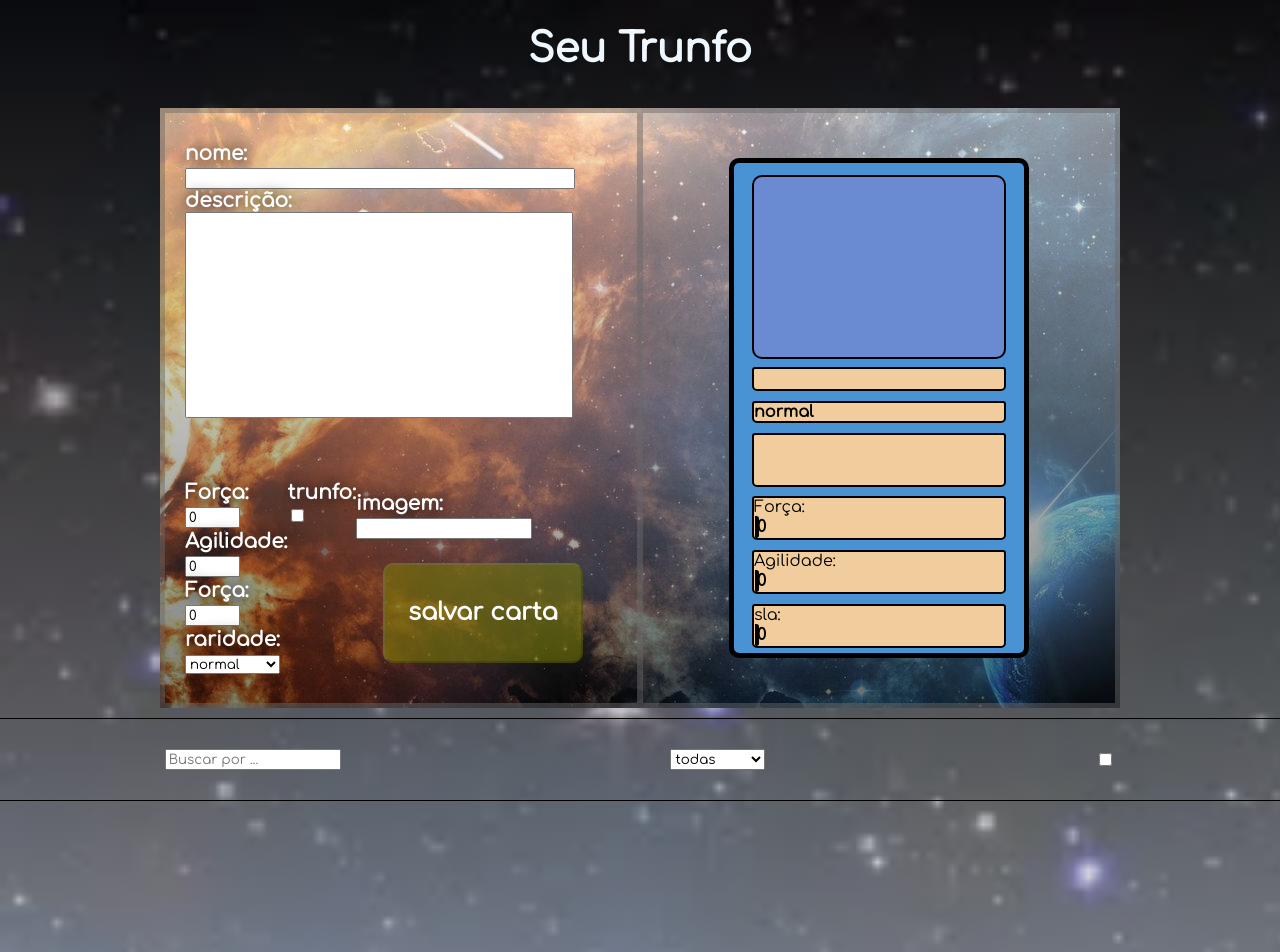
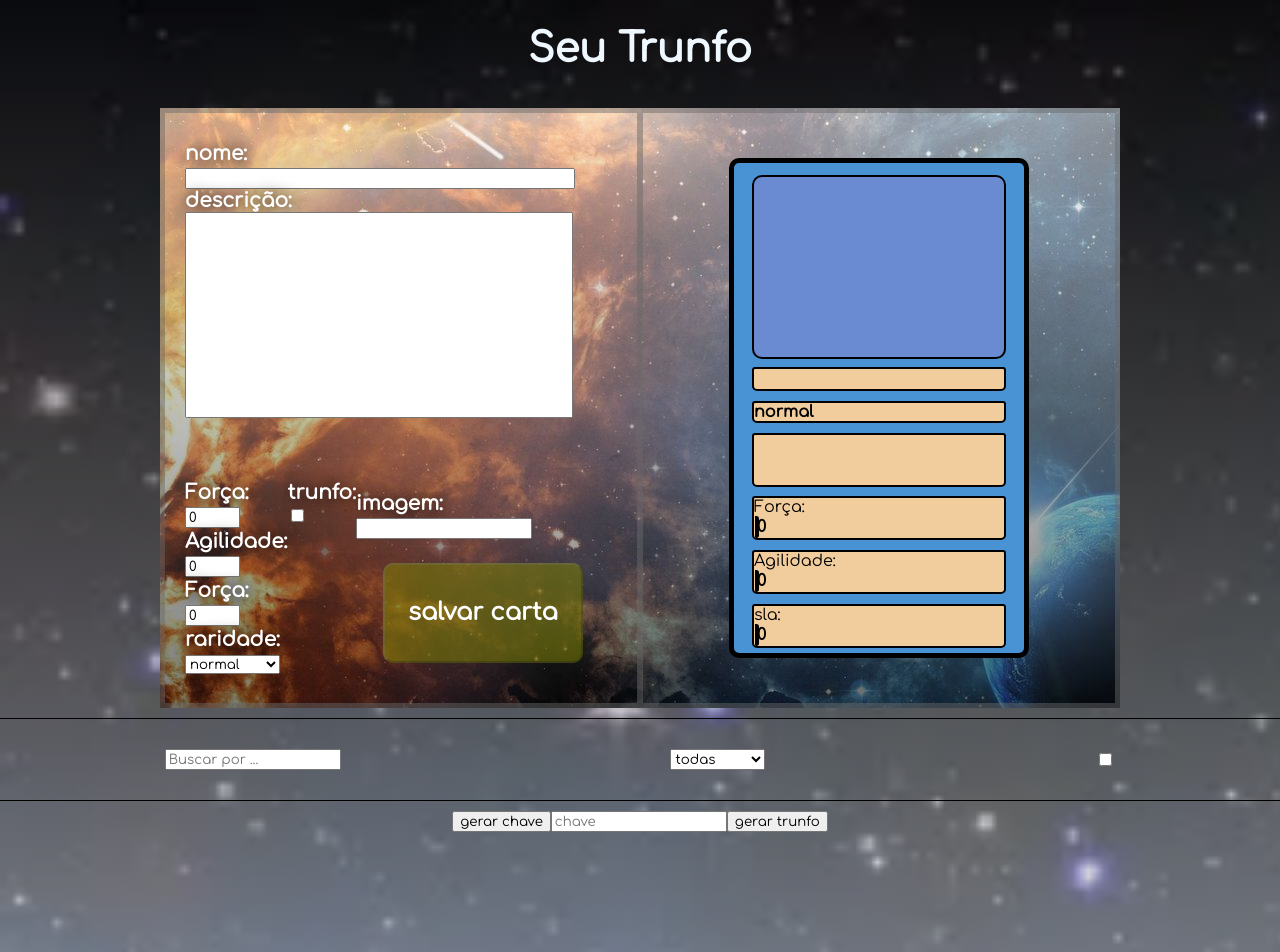
Before and after one commit to luisArthurRodriguesDaSilva/react-trunfo, a React (Create React App) app: page / in a window 1280 px wide. Shown: the top 952 px of the page. Built offline with nearby package versions, Linux system fonts and the light colour scheme.

Commit message:
save trunfo with keys

```diff
--- a/src/App.js
+++ b/src/App.js
@@ -23,6 +23,7 @@ class App extends React.Component {
       buscado: '',
       rareBuscada: 'todas',
       trunfoFilterMode: false,
+      key:'',
     };
   }
 
@@ -53,6 +54,25 @@ class App extends React.Component {
       const stringfado = JSON.stringify(this.state.savedCards);
     localStorage.setItem('save_cards',stringfado)
   });
+  }
+
+  generateKey = () => {
+    const {savedCards} = this.state;
+    const stringfado = JSON.stringify(savedCards);
+    this.setState({
+      key: stringfado,
+    });
+  }
+
+  generateTrunfo = () => {
+    const { key } = this.state;
+    this.setState((ps) => ({
+      savedCards : JSON.parse(ps.key),
+      key: ''
+    }),()=> {
+      const stringfado = JSON.stringify(this.state.savedCards);
+      localStorage.setItem('save_cards',stringfado)
+    });
   }
 
   haveTrunfo = (savedCards) => (
@@ -186,6 +206,7 @@ class App extends React.Component {
       buscado,
       rareBuscada,
       trunfoFilterMode,
+      key,
     } = this.state;
 
     const jaFoi = this.haveTrunfo(savedCards);
@@ -238,6 +259,24 @@ class App extends React.Component {
           </div>
           <div id='savedCardsContainer'>{this.LasSavasShowadas()}</div>
         </div>
+        <div className='key'>
+          <button
+          onClick={this.generateKey}
+          >
+            gerar chave
+          </button>
+          <input
+          value={key}
+          onChange={this.onInputChange}
+          placeholder='chave'
+          name='key'
+          type='text'/>
+          <button
+          onClick={this.generateTrunfo}
+          >
+            gerar trunfo
+          </button>
+        </div>
       </div>
     );
   }
```
